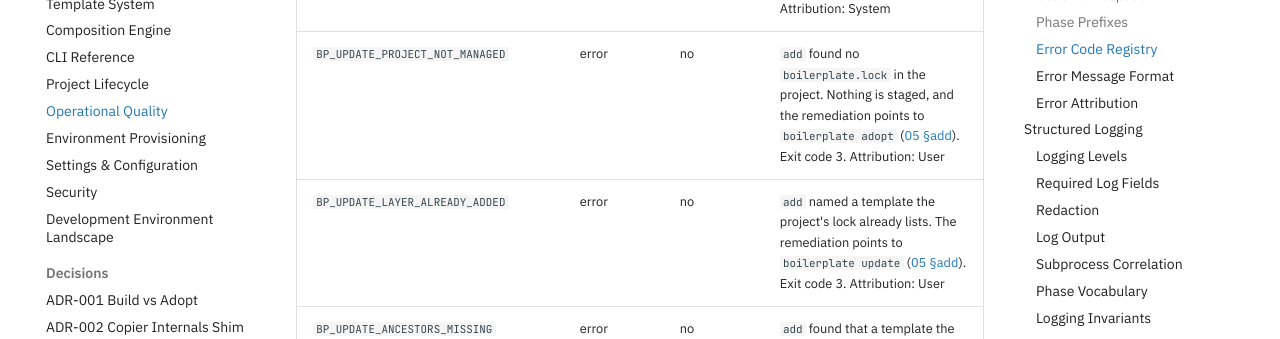
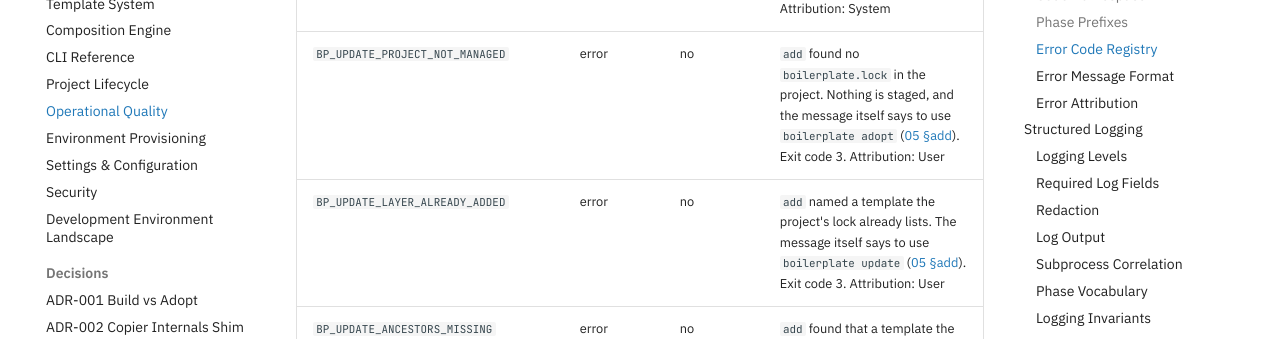
Before and after one commit to TheRealBillSiegler/boilerplate, an MkDocs documentation site: the page built from docs/design/07-operational-quality.md, in a window 1280 px wide and 900 px high, scrolled down 8808 px. Shown: the part 194-533 px from the top of the window. Built offline with MkDocs 1.6.1 and Material for MkDocs 9.7.7, drawn with Linux system fonts in a browser that asks for light colours; comment, search, counter and statistics services are not loaded; the version menu is left out.

Commit message:
docs(design): say the add error messages hold their own advice
Co-Authored-By: Claude Sonnet 5.5 <noreply@anthropic.com>

```diff
--- a/docs/design/07-operational-quality.md
+++ b/docs/design/07-operational-quality.md
@@ -85,8 +85,8 @@ When new error conditions are identified during implementation, they MUST be add
 | `BP_UPDATE_PATH_OBSTRUCTED` | error | no | Before the copy back, a path the walk added already exists in the checkout as a file or directory git ignores. The checkout is unchanged; the message names each path ([06 §Staging worktree](06-project-lifecycle.md#staging-worktree)). Exit code 3. Attribution: User |
 | `BP_UPDATE_INTERRUPTED` | error | no | The restore marker shows that an earlier `update` or `add` was cut off while restoring its result into the working tree, and the rerun cannot finish it: the marker's operation differs from the command, HEAD is not the run's starting commit, the working tree differs from the run's result, or a conflict had paused the run, or the marker file does not parse. The message says the run was cut off while restoring its result into the working tree, names the run's targets, and gives the remediation to set the partial update aside ([06 §Setting a partial update aside](06-project-lifecycle.md#setting-a-partial-update-aside)) and then run the command again; for a different operation it names the command to rerun ([06 §Interrupted copy back](06-project-lifecycle.md#interrupted-copy-back), rules 3 and 4 and the unparseable-marker stop). Exit code 3. Attribution: User |
 | `BP_UPDATE_COPY_BACK_FAILED` | error | no | Copying the staging worktree back into the checkout failed partway. The copy back is undone ([06 §Undo](06-project-lifecycle.md#undo)), the staging worktree is kept and the message names its path so the walk's result is not lost, and the restore marker and its ref are removed. No migration record is appended ([06 §Staging worktree](06-project-lifecycle.md#staging-worktree)). Exit code 1. Attribution: System |
-| `BP_UPDATE_PROJECT_NOT_MANAGED` | error | no | `add` found no `boilerplate.lock` in the project. Nothing is staged, and the remediation points to `boilerplate adopt` ([05 §add](05-cli-reference.md#add)). Exit code 3. Attribution: User |
-| `BP_UPDATE_LAYER_ALREADY_ADDED` | error | no | `add` named a template the project's lock already lists. The remediation points to `boilerplate update` ([05 §add](05-cli-reference.md#add)). Exit code 3. Attribution: User |
+| `BP_UPDATE_PROJECT_NOT_MANAGED` | error | no | `add` found no `boilerplate.lock` in the project. Nothing is staged, and the message itself says to use `boilerplate adopt` ([05 §add](05-cli-reference.md#add)). Exit code 3. Attribution: User |
+| `BP_UPDATE_LAYER_ALREADY_ADDED` | error | no | `add` named a template the project's lock already lists. The message itself says to use `boilerplate update` ([05 §add](05-cli-reference.md#add)). Exit code 3. Attribution: User |
 | `BP_UPDATE_ANCESTORS_MISSING` | error | no | `add` found that a template the new layer `extends`, directly or transitively, is not in the lock. The message names each missing layer, and the remediation is `boilerplate add <ancestor>` first ([05 §add](05-cli-reference.md#add)). Exit code 3. Attribution: User |
 | `BP_UPDATE_ANCESTOR_VERSION_MISMATCH` | error | no | `add` found an ancestor whose recorded version fails the new layer's `extends` constraint. The message names the ancestor, its recorded version and the constraint, and the remediation is `boilerplate update` first ([05 §add](05-cli-reference.md#add)). Exit code 3. Attribution: User |
 | `BP_UPDATE_SUBMODULES_UNSUPPORTED` | error | no | `update` or `add` found a `.gitmodules` file in the project. The staging worktree is not created, and the message names the submodule paths ([06 §Pre-Flight Check](06-project-lifecycle.md#pre-flight-check)). Exit code 3. Attribution: User |
```
